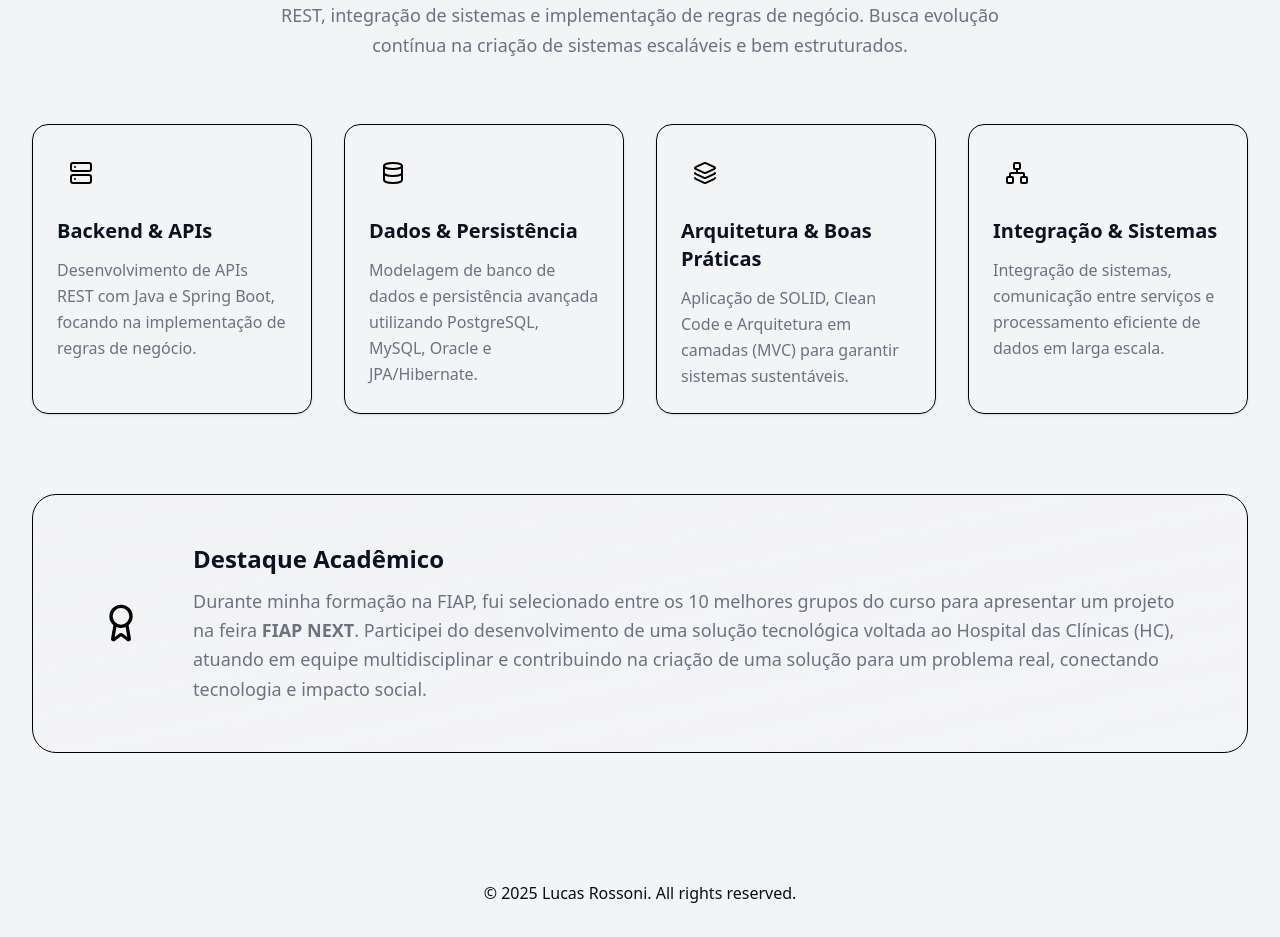
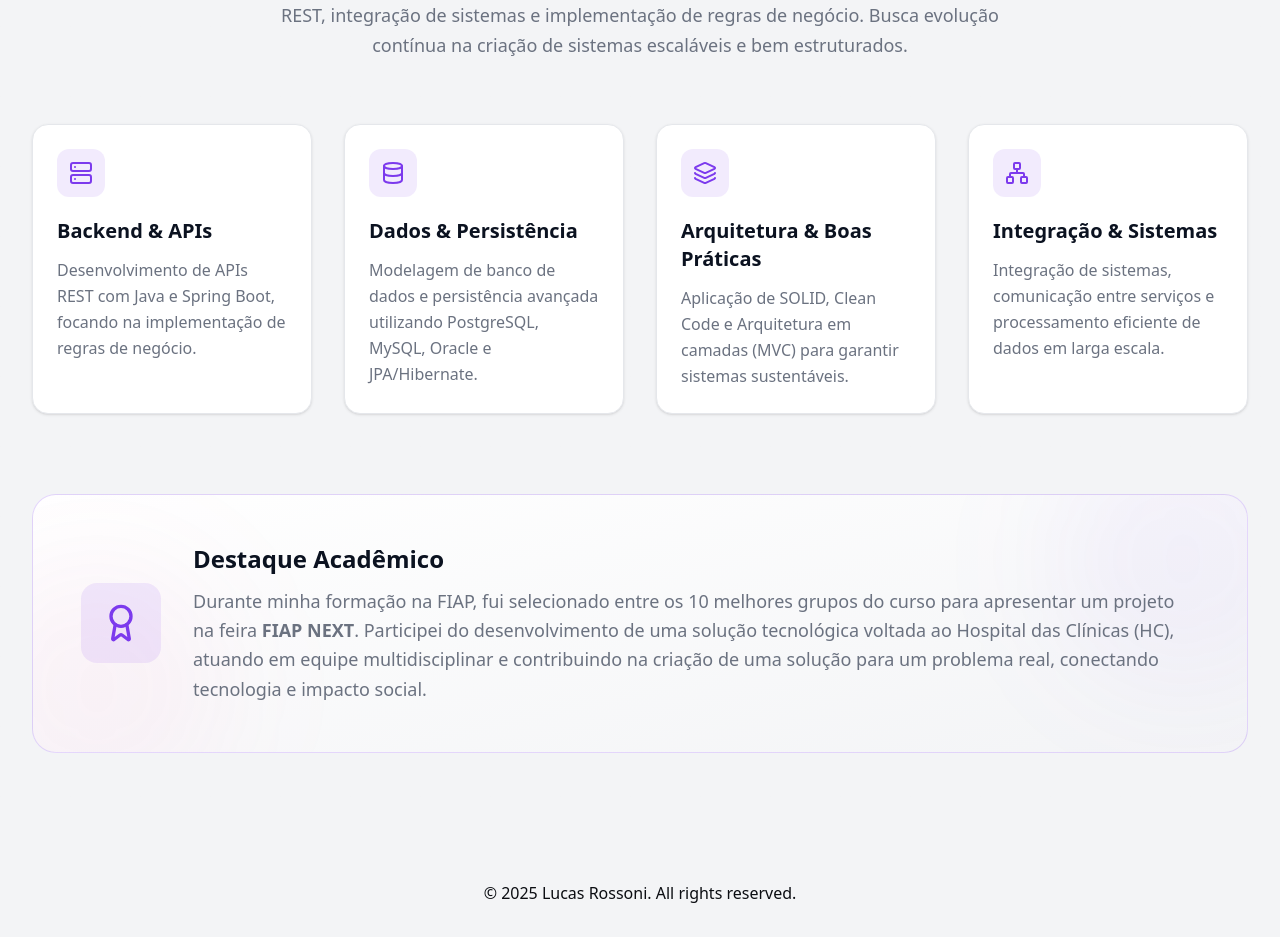
Before and after one commit to PxS00/portfolio, a React (Vite) app: page / in a window 1280 px wide. Shown: the part 780-1717 px from the top of the page. Built offline with nearby package versions, Linux system fonts and the light colour scheme.

Commit message:
fix(about): add missing theme variables for dark mode support

```diff
--- a/src/styles/global.css
+++ b/src/styles/global.css
@@ -5,6 +5,10 @@
 ============================== */
 :root {
   --bg-color: #f3f4f6;
+  --bg-color-alt: #ffffff;
+  --border-color: #e5e7eb;
+  --primary-color: #7c3aed;
+  --secondary-color: #ec4899;
   --accent-rgb: 124, 58, 237;
   --grid-color: rgba(0, 0, 0, 0.05);
   --glow-start: rgba(var(--accent-rgb), 0.14);
@@ -22,6 +26,10 @@
 
 html.dark {
   --bg-color: #0a0a0a;
+  --bg-color-alt: #171717;
+  --border-color: #262626;
+  --primary-color: #8b5cf6;
+  --secondary-color: #f472b6;
   --grid-color: rgba(255, 255, 255, 0.06);
   --glow-start: rgba(var(--accent-rgb), 0.35);
   --glow-mid: rgba(var(--accent-rgb), 0.32);
```
